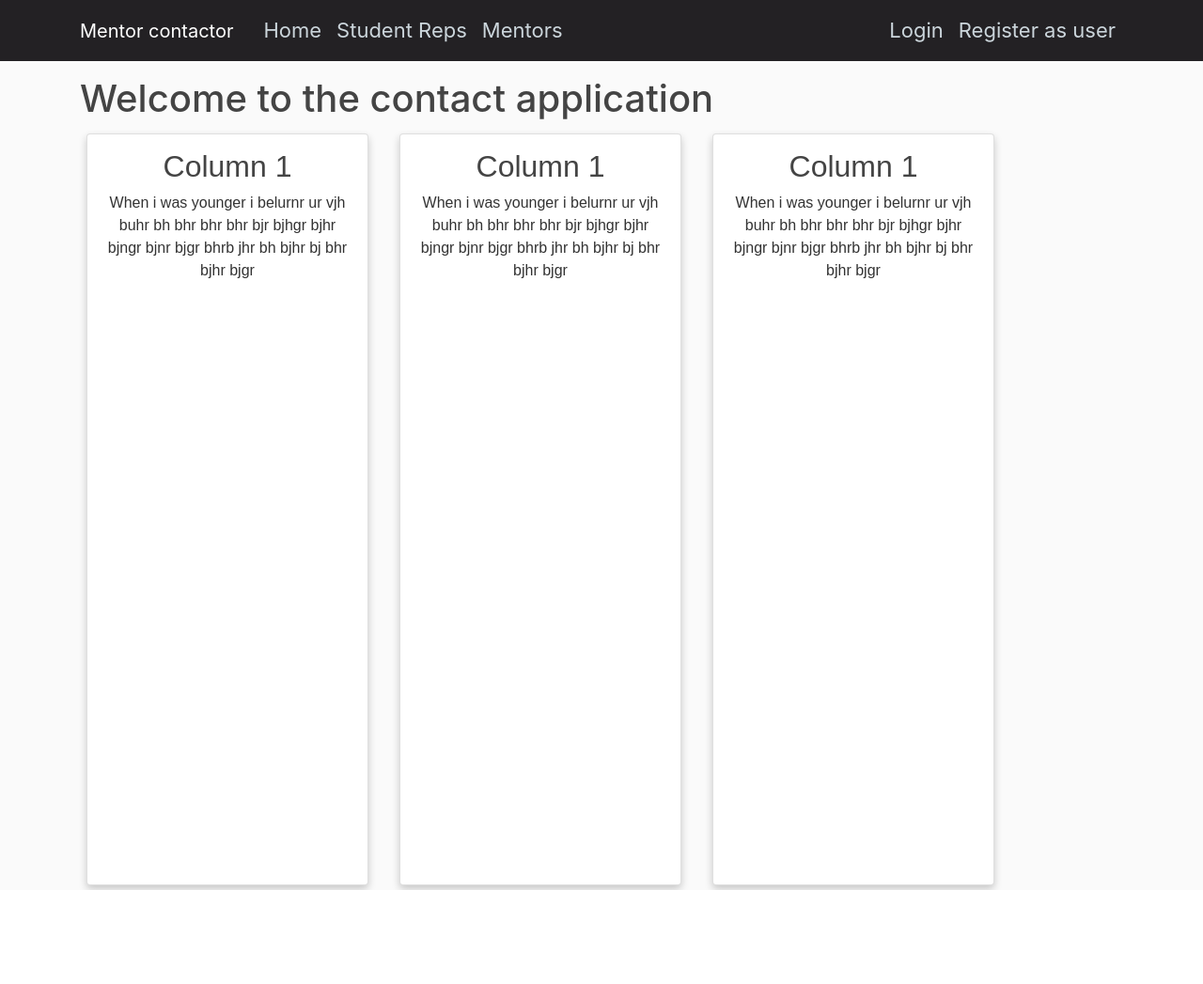
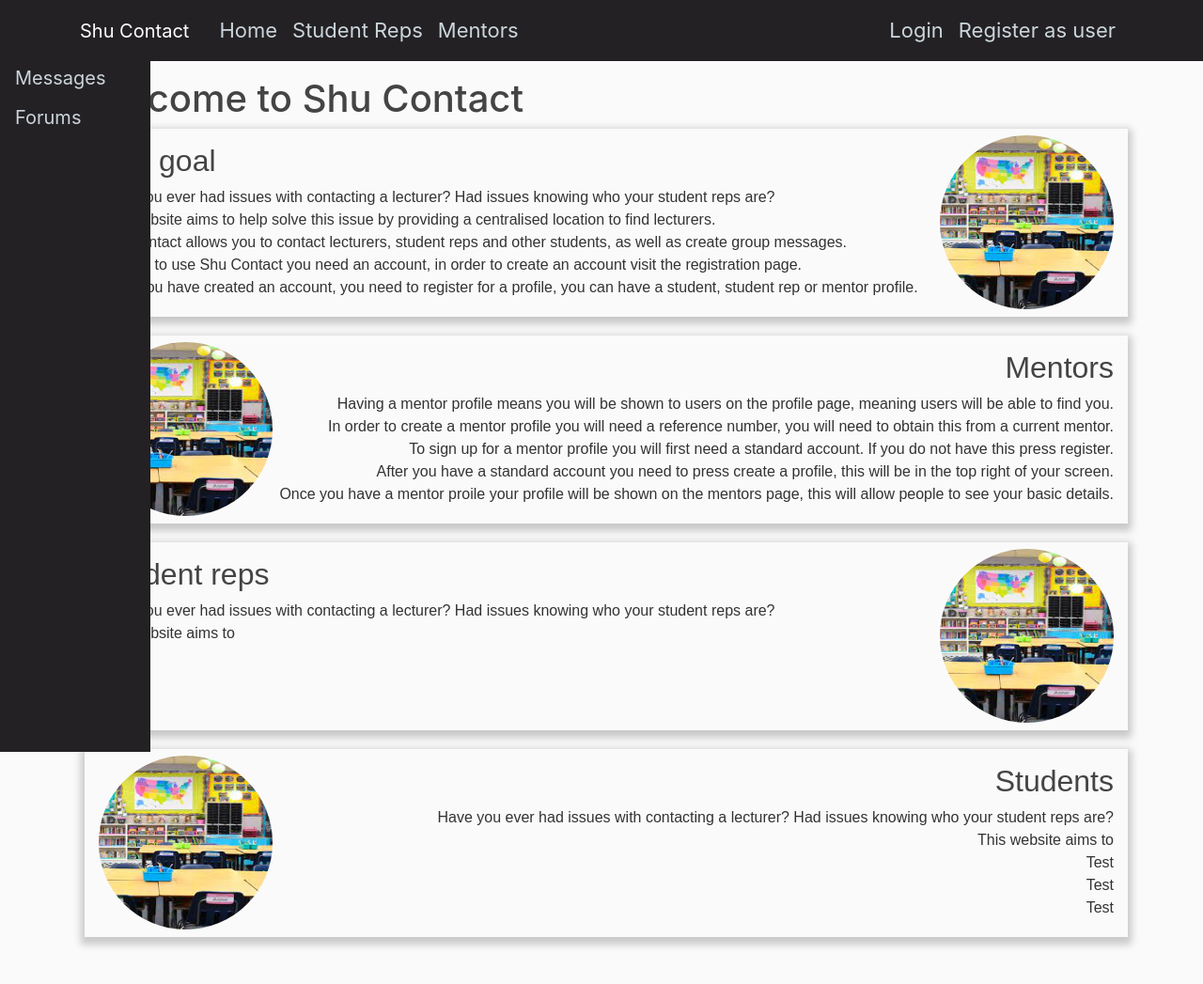
Before and after one commit to C1003593/Development-Project, a Django app: page / in a window 1280 px wide. Shown: the whole page at 94% size. Before the commit the page ends 947 px from the top, so only its background shows below. Run offline with Django 5.2, Linux system fonts and the light colour scheme; some libraries are stand-ins or nearby versions.

Commit message:
Added sidebar and started homepage.

```diff
--- a/ContactApplication/static/css/styles.css
+++ b/ContactApplication/static/css/styles.css
@@ -111,6 +111,7 @@
     margin-bottom: 16px;
   }
 
+
   .account-heading {
     font-size: 2.5rem;
   }
@@ -131,7 +132,7 @@
 
 
   .card {
-    box-shadow: 0 4px 8px 0 rgba(0, 0, 0, 0.2);
+    box-shadow: 4px 4px 8px 4px rgba(0, 0, 0, 0.2);
     width: 300px;
     margin: 5px;
     text-align: center;
@@ -177,3 +178,57 @@
   button:hover, a:hover {
     opacity: 0.7;
   }
+  .paddingelem {
+    height: 10px
+  }
+  .cardleft {
+    box-shadow: 0 4px 8px 4px rgba(0, 0, 0, 0.2);
+    width: 100%;
+    margin: 5px;
+    text-align: left;
+    font-family: arial;
+    padding-top: 15px;
+    padding-left: 15px;
+    padding-right: 15px;
+    height: 200px;
+  }
+  .cardright {
+    box-shadow: 0 4px 8px 4px rgba(0, 0, 0, 0.2);
+    width: 100%;
+    margin: 5px;
+    text-align: right;
+    font-family: arial;
+    padding-top: 15px;
+    padding-left: 15px;
+    padding-right: 15px;
+    height: 200px;
+  }
+
+  .sidenav {
+    height:100%;
+    width:160px;
+    position: fixed;
+    z-index:1;
+    top:0;
+    left:0;
+    background-color:#232124;
+    overflow-x: hidden;
+    padding-top: 20px;
+  }
+
+  .sidenav a {
+    padding:6px 8px 6px 16px;
+    text-decoration: none;
+    font-size:20px;
+    color: #cbd5db;
+    display:block;
+  }
+
+  .sidenav a:hover{
+    color:#a5bae7;
+  }
+
+  .main{
+    margin-left:160px;
+    padding: 0px 10px;
+  }
--- a/ContactApplication/templates/ContactApplication/base.html
+++ b/ContactApplication/templates/ContactApplication/base.html
@@ -10,15 +10,24 @@
     <!-- Bootstrap CSS -->
     <link rel="stylesheet" href="https://cdn.jsdelivr.net/npm/bootstrap@4.0.0/dist/css/bootstrap.min.css" integrity="sha384-Gn5384xqQ1aoWXA+058RXPxPg6fy4IWvTNh0E263XmFcJlSAwiGgFAW/dAiS6JXm" crossorigin="anonymous">
     <link rel="stylesheet" type="text/css" href="{% static 'css/styles.css' %}" />
-    <title>Contact application - {{title}}</title>
+    <title>Shu contact - {{title}}</title>
+
+
 </head>
 
 <body>
+
+    <div class="sidenav">
+        <a href="#">null</a>
+        <a href="/2">Messages</a>
+        <a href="/3">Forums</a>
+        <a href="/4"></a>
+    </div>
     <div class="container">
         <header class="site-header">
             <nav class="navbar navbar-expand-md navbar-dark bg-steel fixed-top">
                 <div class="container">
-                <a class="navbar-brand mr-4" href="{% url 'ContactApplication:home' %}">Mentor contactor</a>
+                <a class="navbar-brand mr-4" href="{% url 'ContactApplication:home' %}">Shu Contact</a>
                 <button class="navbar-toggler" type="button" data-toggle="collapse" data-target="#navbarToggle"
                     aria-controls="navbarToggle" aria-expanded="false" aria-label="Toggle navigation">
                     <span class="navbar-toggler-icon"></span>
@@ -70,6 +79,8 @@
         {% block content %}{% endblock %}
     </div>
 
+
+
     <!-- Optional JavaScript -->
     <!-- jQuery first, then Popper.js, then Bootstrap JS -->
     <script src="https://code.jquery.com/jquery-3.2.1.slim.min.js" integrity="sha384-KJ3o2DKtIkvYIK3UENzmM7KCkRr/rE9/Qpg6aAZGJwFDMVNA/GpGFF93hXpG5KkN" crossorigin="anonymous"></script>
--- a/ContactApplication/templates/ContactApplication/home.html
+++ b/ContactApplication/templates/ContactApplication/home.html
@@ -1,22 +1,56 @@
 {% extends "ContactApplication/base.html" %}
 {% block content %}
-    <h1>Welcome to the contact application</h1>
-    <div class="columndisplay">
-        <div class="card">
-            <h2>Column 1</h2>
-            <p>When i was younger i belurnr ur vjh buhr bh bhr bhr bhr bjr bjhgr bjhr bjngr bjnr bjgr bhrb jhr bh bjhr bj bhr bjhr bjgr</p>
+    <h1>Welcome to Shu Contact</h1>
+
+    <div class="cardleft">
+        <h2>The goal</h2>
+        <p>Have you ever had issues with contacting a lecturer? Had issues knowing who your student reps are?
+        </br>This website aims to help solve this issue by providing a centralised location to find lecturers.
+        </br>Shu Contact allows you to contact lecturers, student reps and other students, as well as create group messages.
+        </br>In order to use Shu Contact you need an account, in order to create an account visit the registration page.
+        </br>Once you have created an account, you need to register for a profile, you can have a student, student rep or mentor profile.
+        </p>
+        <div style="text-align: right; position:relative; bottom: 190px">
+            <img class="rounded-circle" src="media/download.jpg", width="185", height="185">
         </div>
     </div>
-    <div class="columndisplay">
-        <div class="card">
-            <h2>Column 1</h2>
-            <p>When i was younger i belurnr ur vjh buhr bh bhr bhr bhr bjr bjhgr bjhr bjngr bjnr bjgr bhrb jhr bh bjhr bj bhr bjhr bjgr</p>
+    <div class="paddingelem"></div>
+    <div class="cardright">
+        <h2>Mentors</h2>
+        <p>Having a mentor profile means you will be shown to users on the profile page, meaning users will be able to find you.
+        </br>In order to create a mentor profile you will need a reference number, you will need to obtain this from a current mentor.
+        </br>To sign up for a mentor profile you will first need a standard account. If you do not have this press register.
+        </br>After you have a standard account you need to press create a profile, this will be in the top right of your screen.
+        </br>Once you have a mentor proile your profile will be shown on the mentors page, this will allow people to see your basic details.
+        </p>
+        <div style="text-align: left; position:relative; bottom: 190px">
+            <img class="rounded-circle" src="media/download.jpg", width="185", height="185">
         </div>
     </div>
-    <div class="columndisplay">
-        <div class="card">
-            <h2>Column 1</h2>
-            <p>When i was younger i belurnr ur vjh buhr bh bhr bhr bhr bjr bjhgr bjhr bjngr bjnr bjgr bhrb jhr bh bjhr bj bhr bjhr bjgr</p>
+    <div class="paddingelem"></div>
+    <div class="cardleft">
+        <h2>Student reps</h2>
+        <p>Have you ever had issues with contacting a lecturer? Had issues knowing who your student reps are?
+        </br>This website aims to
+        </br>Test
+        </br>Test
+        </br>Test
+        </p>
+        <div style="text-align: right; position:relative; bottom: 190px">
+            <img class="rounded-circle" src="media/download.jpg", width="185", height="185">
+        </div>
+    </div>
+    <div class="paddingelem"></div>
+    <div class="cardright">
+        <h2>Students</h2>
+        <p>Have you ever had issues with contacting a lecturer? Had issues knowing who your student reps are?
+        </br>This website aims to
+        </br>Test
+        </br>Test
+        </br>Test
+        </p>
+        <div style="text-align: left; position:relative; bottom: 190px">
+            <img class="rounded-circle" src="media/download.jpg", width="185", height="185">
         </div>
     </div>
 {% endblock content %}
```
Also changed, not shown: ContactApplication/templates/ContactApplication/mentors.html (indentation only), ContactApplication/templates/ContactApplication/reps.html (indentation only), db.sqlite3, media/download.jpg (added).
